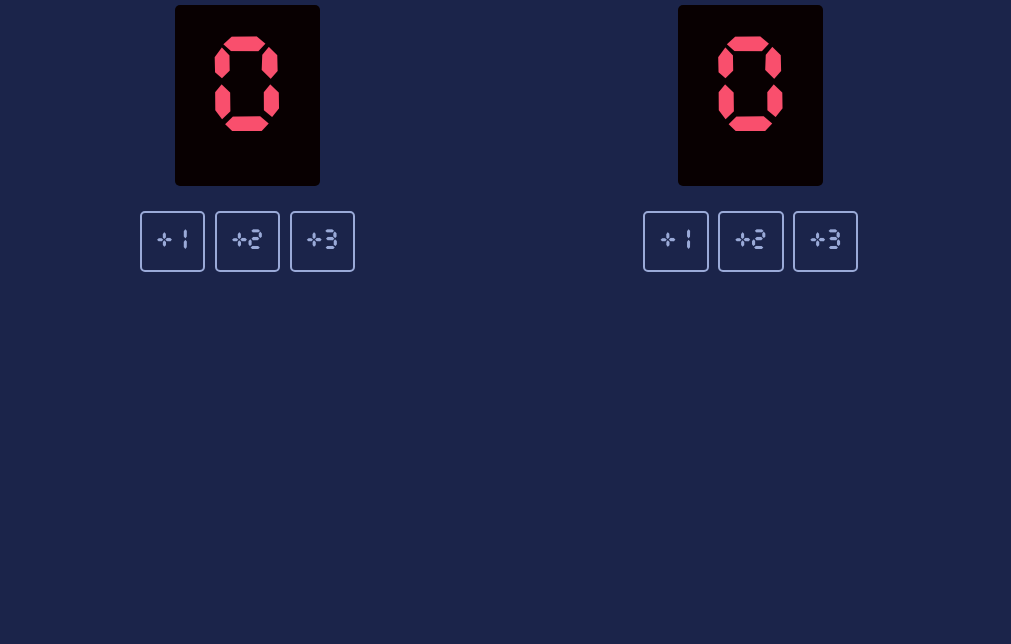
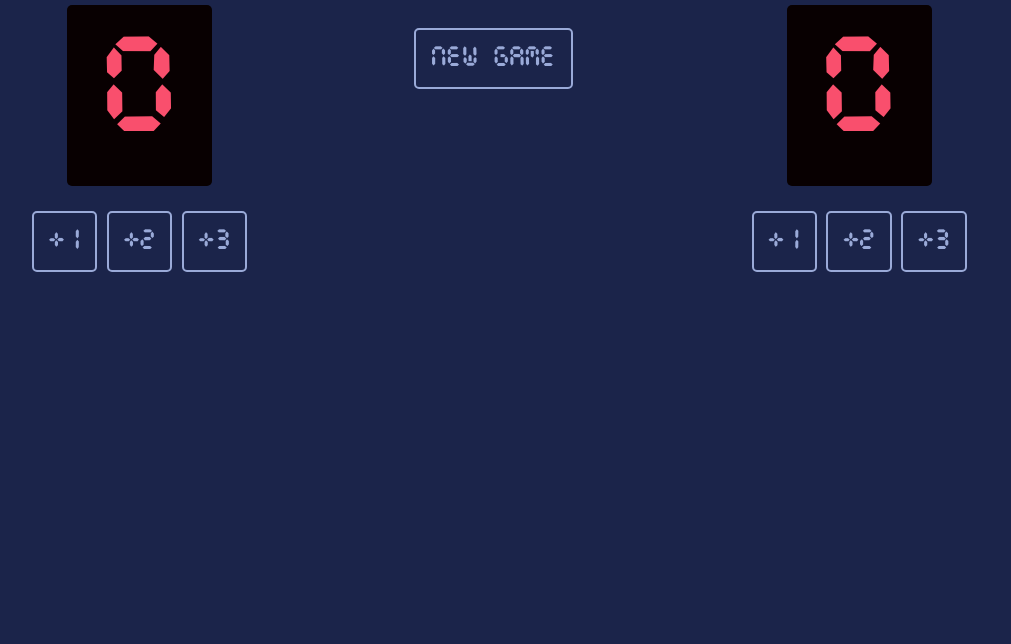
Before and after one commit to GreenGKH/BasketBall-Scoreboard, a plain HTML site: page index.html in a window 1280 px wide. Shown: the part 156-800 px from the top of the page, without its empty margins (135-1146 px from the left). Drawn offline with Linux system fonts and the light colour scheme.

Commit message:
Add Reset Button

```diff
--- a/index.css
+++ b/index.css
@@ -18,6 +18,7 @@ h3 {
 .container {
     display: flex;
     justify-content: space-evenly;
+    align-items: center;
 }
 
 .scoreboard {
--- a/index.html
+++ b/index.html
@@ -17,6 +17,10 @@
             </div>
         </div>
 
+        <div class="restartBtn">
+            <button class="restart" onclick="restart()">NEW GAME</button>
+        </div>
+
         <div class="scoreboard">
             <h3>GUEST</h3>
             <p id="score-guest" class="score">0</p>
--- a/index.js
+++ b/index.js
@@ -33,3 +33,10 @@ function add3PointsGuest() {
     countScoreGuest += 3
     scoreGuest.innerHTML = countScoreGuest
 }
+
+function restart() {
+    scoreGuest.textContent = "0"
+    scoreHome.textContent = "0"
+    countScoreGuest = 0
+    countScoreHome = 0
+}
```
